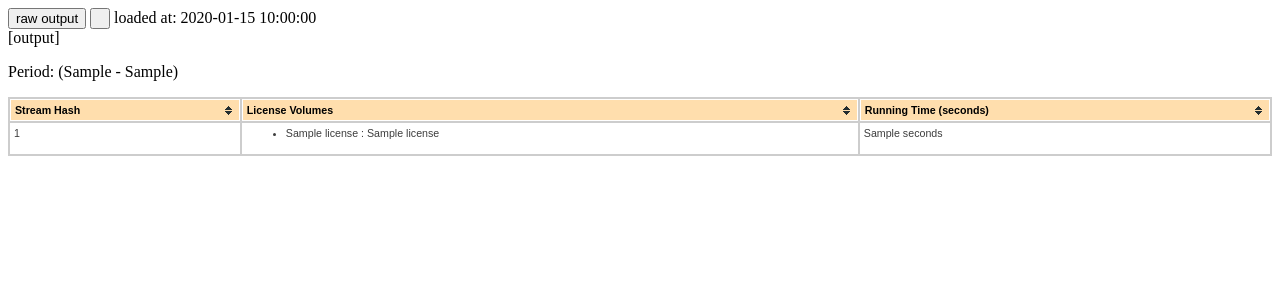
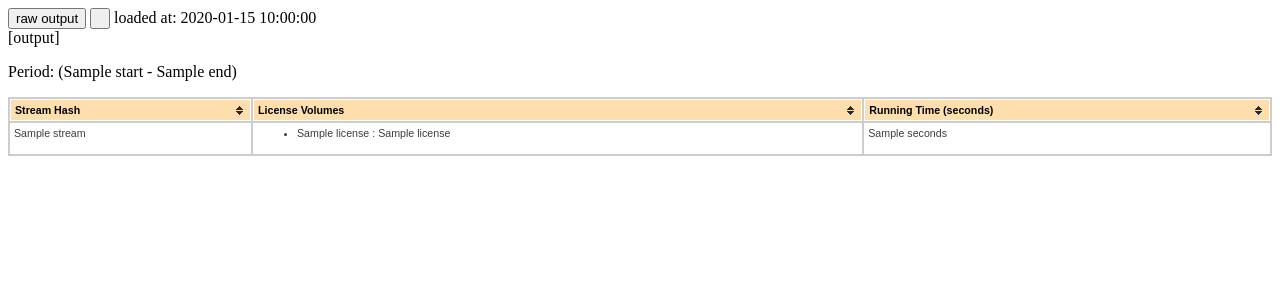
Before and after one commit to MeltwaterArchive/ds-manager, a Flask app: template templates/usage.html in a window 1280 px wide. Shown: the top 300 px of the page. Run offline with Flask 2, Linux system fonts and the light colour scheme; the template is opened without the code that fills it: most values are stand-ins (such as "Sample title", 1, 10 or a date in 2020); some libraries are stand-ins or nearby versions.

Commit message:
better usage output

```diff
--- a/console.py
+++ b/console.py
@@ -91,7 +91,7 @@ def usage_get():
     if not 'usage' in session.keys() or 'reload' in request.args:
         session['usage_out'] = ""
         session['usage_reload_time'] = datetime.datetime.utcnow()
-        session['usage'] = account_all()
+        session['usage'] = usage_all()
     return render_template(
         'usage.html',
         acct=session['usage'],
@@ -645,6 +645,16 @@ def source_get_all():
         sourcegetlist = ["No Managed Source API access"]
     return sourcegetlist
 
+def usage_all():
+    usage = {}
+    try:
+        client = Client(session['username'],session['apikey'])
+        usage = client.usage(period='day')
+    except:
+        usage = ["No usage available"]
+    return usage
+
+
 def account_all():
     ''' get dictionary of usage, balance, and rate limit '''
     try:
--- a/templates/usage.html
+++ b/templates/usage.html
@@ -67,8 +67,8 @@
   </span>
   <div id=usage_output class="out">[output]</div>
 
-    <p>Period: ({{ acct['usage_period'][0] }} - {{ acct['usage_period'][1] }})</p>
-    {% if acct['usage_streams'] %}
+    <p>Period: ({{ acct['start'] }} - {{ acct['end'] }})</p>
+    {% if acct['streams'] %}
     <table id="usagetable" class="tablesorter">
       <thead>
         <tr>
@@ -78,17 +78,17 @@
         </tr>
       </thead>
       <tbody>
-    {% for s in acct['usage_streams'] %}
+    {% for s in acct['streams'] %}
         <tr>
-          <td class="tg-031e">{{s[0]}}</td>
+          <td class="tg-031e">{{s}}</td>
           <td class="tg-031e">
             <ul>
-    {% for l in s[1]['licenses'] %}
-            <li> {{l}} : {{s[1]['licenses'][l]}} </li>
+    {% for l in acct['streams'][s]['licenses'] %}
+            <li> {{l}} : {{acct['streams'][s]['licenses'][l]}} </li>
     {% endfor %}
             </ul>
           </td>
-          <td class="tg-031e">{{s[1]['seconds']}}</td>
+          <td class="tg-031e">{{acct['streams'][s]['seconds']}}</td>
         </tr>
     {% endfor %}
       </tbody>
```
